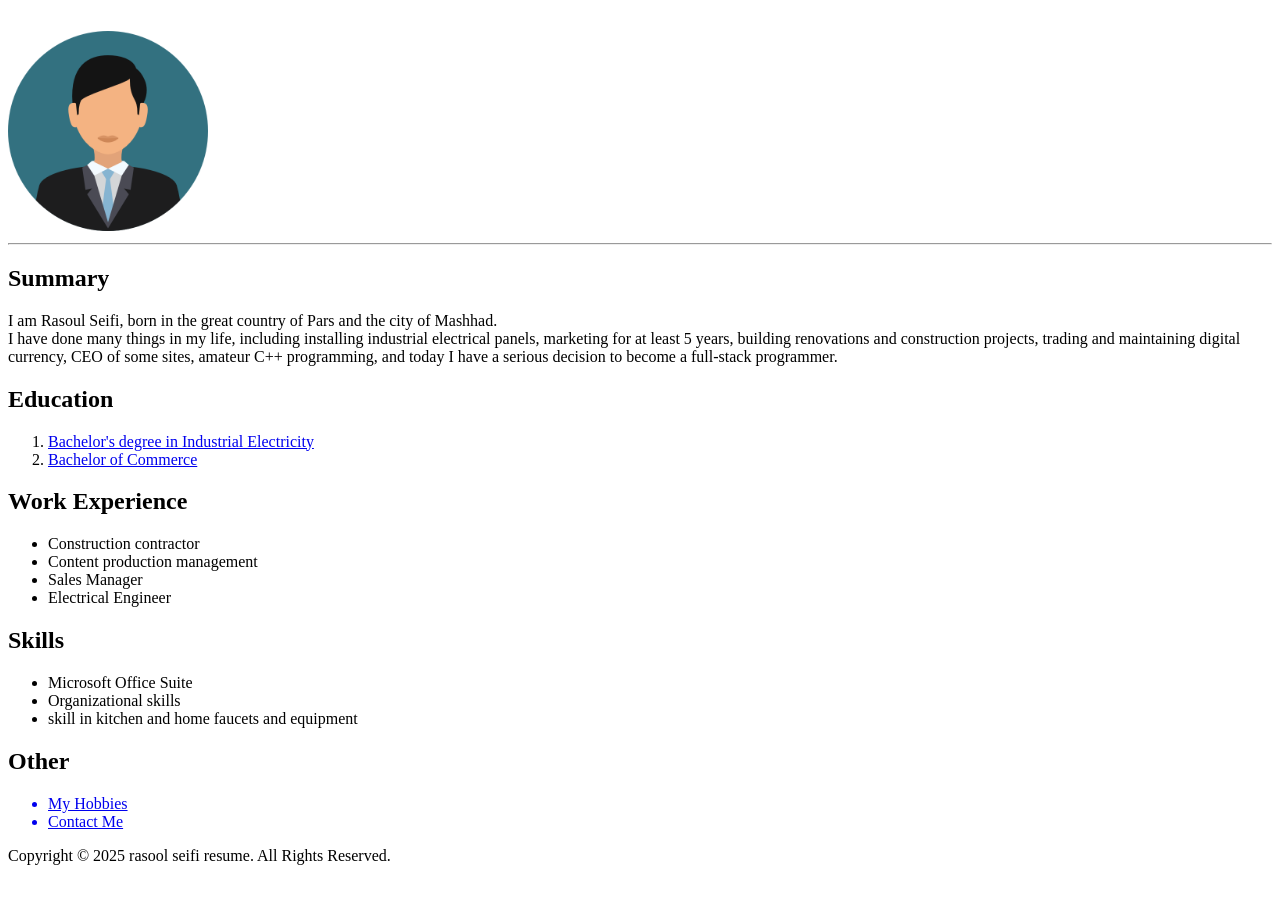
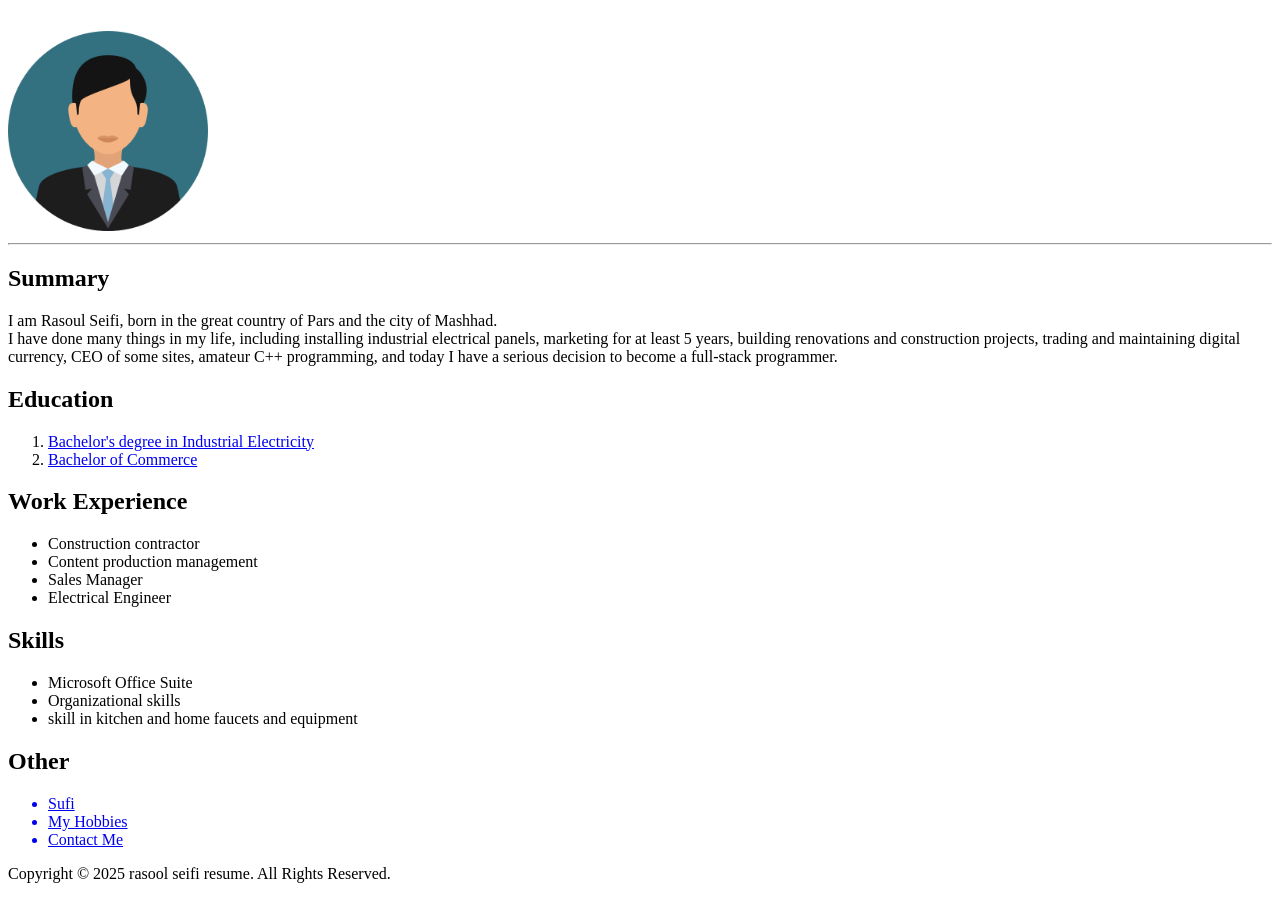
Before and after one commit to RasoolSeifi/Capstone-Project1, a plain HTML site: page index.html in a window 1280 px wide. Shown: the part 101-1000 px from the top of the page. Drawn offline with Linux system fonts and the light colour scheme.

Commit message:
index.html

```diff
--- a/index.html
+++ b/index.html
@@ -37,6 +37,7 @@
     </ul>
     <h2>Other</h2>
     <ul>
+        <a href="./public/sufi.html"><li>Sufi</li></a>
         <a href="./public/Hobbies.html"><li>My Hobbies</li></a>
         <a href="./public/Contact.html"><li>Contact Me</li></a>
     </ul>
```
